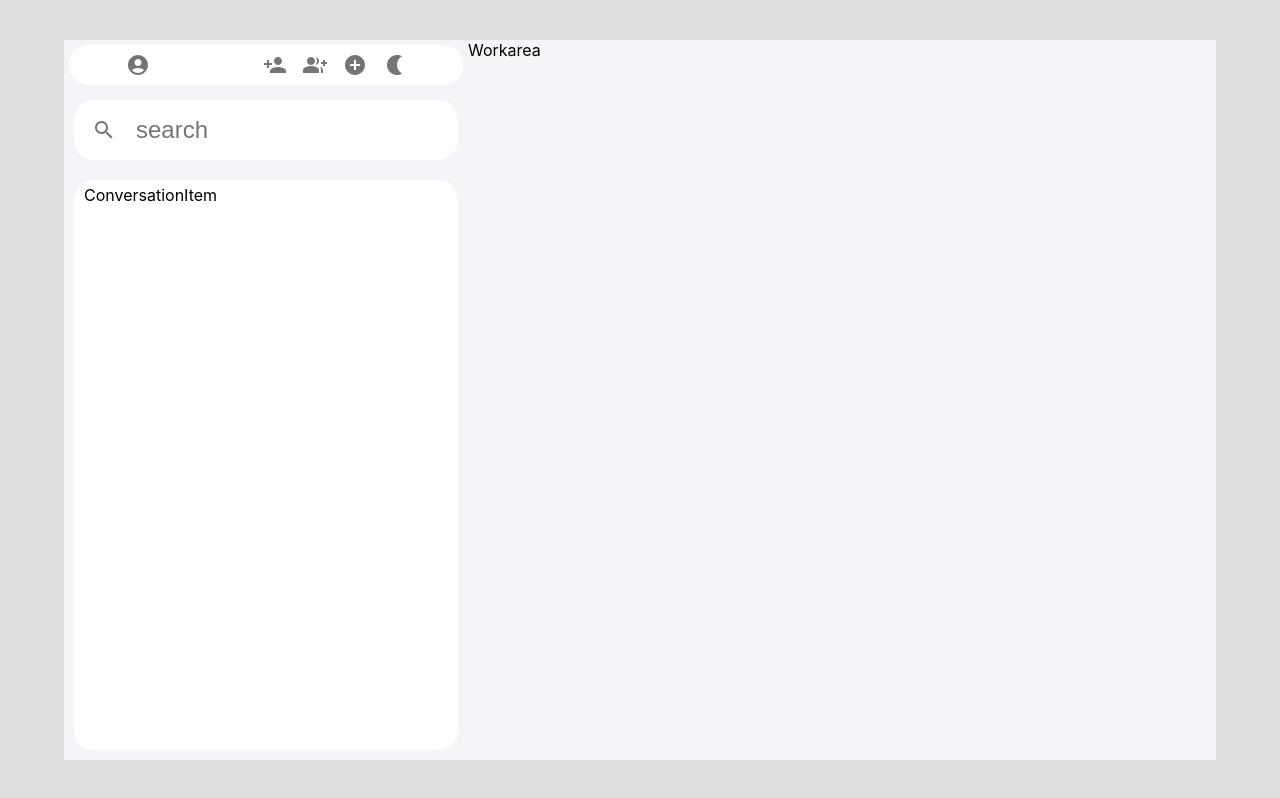
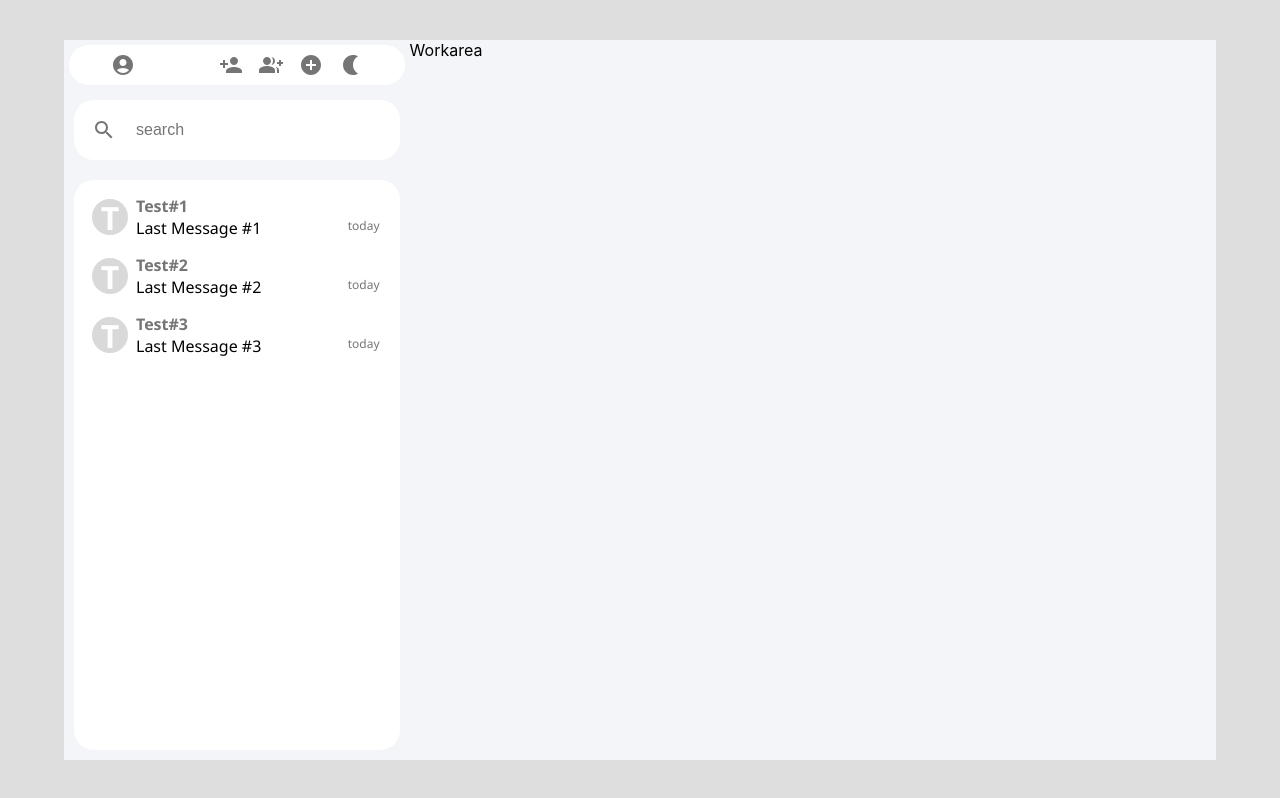
Before and after one commit to EmilieNirinasoa/chat_MERN_front, a React (Create React App) app: page / in a window 1280 px wide. Built offline with nearby package versions, Linux system fonts and the light colour scheme.

Commit message:
css test#1,2,3

```diff
--- a/src/Components/ConversationItem.js
+++ b/src/Components/ConversationItem.js
@@ -1,9 +1,13 @@
 import React from 'react';
 
-export default function ConversationItem() {
+export default function ConversationItem({props}) {
   return (
-    <div>
-    ConversationItem
+    <div className='conversation-container'>
+        <p className='con-icon'>{props.name[0]}</p>
+        <p className='con-title'>{props.name}</p>
+        <p className='con-LastMessage'>{props.LastMessage}</p>
+        <p className='con-TimesTamp'>{props.TimesTamps}</p>
+
     </div>
   );
 }
--- a/src/Components/Sidebar.js
+++ b/src/Components/Sidebar.js
@@ -1,13 +1,32 @@
-import React from 'react';
+import React, { useState } from 'react';
+import SearchIcon from '@mui/icons-material/Search';
+import ConversationItem from './ConversationItem';
+import LightModeIcon from '@mui/icons-material/LightMode';
 import AccountCircleIcon from '@mui/icons-material/AccountCircle';
 import PersonAddIcon from '@mui/icons-material/PersonAdd';
 import GroupAddIcon from '@mui/icons-material/GroupAdd';
 import AddCircleIcon from '@mui/icons-material/AddCircle';
 import NightlightIcon from '@mui/icons-material/Nightlight';
 import { IconButton } from '@mui/material';
-import SearchIcon from '@mui/icons-material/Search';
-import ConversationItem from './ConversationItem';
+
 export default function Sidebar() {
+    const [conversations,,setConversations]=useState([
+        {
+            name:'Test#1',
+            LastMessage:'Last Message #1',
+            TimesTamps:'today'
+        },
+        {
+            name:'Test#2',
+            LastMessage:'Last Message #2',
+            TimesTamps:'today'
+        },
+        {
+            name:'Test#3',
+            LastMessage:'Last Message #3',
+            TimesTamps:'today'
+        }
+    ]);
   return (
     <div className='sidebar-container'>
     <div className='sb-header'>
@@ -40,7 +59,9 @@
     <input placeholder='search' className='search-box'/>
     </div>
     <div className='sb-conversation'>
-    <ConversationItem />
+    {conversations.map((conversation)=>{
+        return <ConversationItem  props={conversation} />
+    })}
     </div>
     </div>
   );
--- a/src/Components/myStyles.css
+++ b/src/Components/myStyles.css
@@ -23,7 +23,7 @@
 display: flex;
 justify-content: space-around;
     }
-    .sb-search{
+ .sb-search{
         background-color: white;
         border-radius: 20px;
         padding: 10px 10px;
@@ -35,7 +35,7 @@
         outline-width: 0;
         border: none;
         margin-left: 10px;
-        font-size: 1.5rem;
+        font-size: 1rem;
     }
     .sb-conversation{
         background-color: white;
@@ -45,3 +45,49 @@
         flex: 1;
 
     }
+
+    .con-icon{
+        grid-area: 1/1/3/2;
+        display: flex;
+        justify-content: center;
+        align-items: center;
+        background-color: #d9d9d9;
+        font-family: 'Segoe UI', Tahoma, Geneva, Verdana, sans-serif;
+        font-size: 2rem;
+        font-weight: bolder;
+        color: white;
+        width: 32px;
+        height: 32px;
+        padding: 2px;
+        border-radius: 50%;
+        justify-self: center;
+        align-self: center;
+    }
+
+    .conversation-container{
+        display: grid;
+        grid-template-rows: auto auto;
+        grid-template-columns: 32px auto auto;
+        column-gap: 10px;
+        padding: 5px;
+        margin: 5px;
+        border-radius: 20px;
+    }
+
+    .con-title{
+        grid-area: 1/2/2/4;
+        font-family: 'Segoe UI', Tahoma, Geneva, Verdana, sans-serif;
+        font-weight: bold;
+        color: rgba(0, 0, 0, 0.54);
+    }
+    .con-TimesTamp{
+        justify-self: flex-end;
+        font-family: 'Segoe UI', Tahoma, Geneva, Verdana, sans-serif;
+        font-size: 0.75rem;
+        color: rgba(0, 0, 0, 0.54);
+
+    }
+    .con-LastMessage{
+        font-family: 'Segoe UI', Tahoma, Geneva, Verdana, sans-serif;
+
+    }
```
